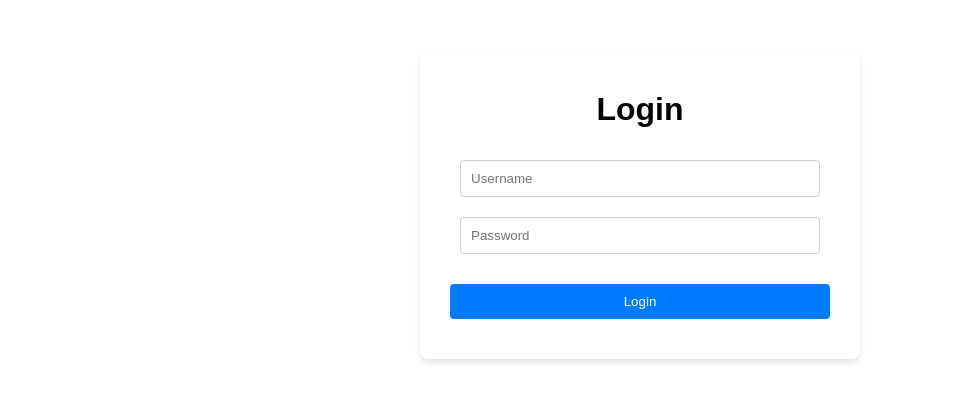
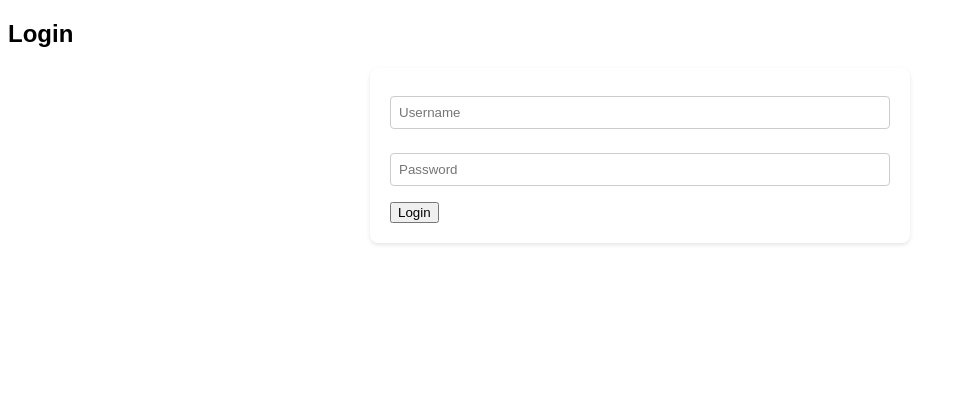
Before and after one commit to Jobi060704/Django-React-TestProj, a React (Vite) app in the folder frontend/: page /login in a window 1280 px wide. Shown: the top 402 px of the page, without its empty margins (0-963 px from the left). Built offline with nearby package versions, Linux system fonts and the light colour scheme.

Commit message:
proper api auth integration

```diff
--- a/frontend/src/App.jsx
+++ b/frontend/src/App.jsx
@@ -21,9 +21,11 @@ function App() {
       <BrowserRouter>
         <Routes>
           <Route path="/" element={<ProtectedRoute> <Home /> </ProtectedRoute>} />
+
           <Route path="/login" element={<Login />} />
           <Route path="/logout" element={<Logout />} />
           <Route path="/register" element={<RegisterAndLogout />} />
+
           <Route path="*" element={<NotFound />}></Route>
         </Routes>
       </BrowserRouter>
--- a/frontend/src/components/Form.jsx
+++ /dev/null
@@ -1,61 +0,0 @@
-import { useState } from "react";
-import api from "../api";
-import { useNavigate } from "react-router-dom";
-import { ACCESS_TOKEN, REFRESH_TOKEN } from "../constants";
-import "../styles/Form.css"
-import LoadingIndicator from "./LoadingIndicator";
-
-function Form({ route, method }) {
-    const [username, setUsername] = useState("");
-    const [password, setPassword] = useState("");
-    const [loading, setLoading] = useState(false);
-    const navigate = useNavigate();
-
-    const name = method === "login" ? "Login" : "Register";
-
-    const handleSubmit = async (e) => {
-        setLoading(true);
-        e.preventDefault();
-
-        try {
-            const res = await api.post(route, { username, password })
-            if (method === "login") {
-                localStorage.setItem(ACCESS_TOKEN, res.data.access);
-                localStorage.setItem(REFRESH_TOKEN, res.data.refresh);
-                navigate("/")
-            } else {
-                navigate("/login")
-            }
-        } catch (error) {
-            alert(error)
-        } finally {
-            setLoading(false)
-        }
-    };
-
-    return (
-        <form onSubmit={handleSubmit} className="form-container">
-            <h1>{name}</h1>
-            <input
-                className="form-input"
-                type="text"
-                value={username}
-                onChange={(e) => setUsername(e.target.value)}
-                placeholder="Username"
-            />
-            <input
-                className="form-input"
-                type="password"
-                value={password}
-                onChange={(e) => setPassword(e.target.value)}
-                placeholder="Password"
-            />
-            {loading && <LoadingIndicator />}
-            <button className="form-button" type="submit">
-                {name}
-            </button>
-        </form>
-    );
-}
-
-export default Form
--- a/frontend/src/pages/Login.jsx
+++ b/frontend/src/pages/Login.jsx
@@ -1,7 +1,46 @@
-import Form from "../components/Form.jsx";
+import React, { useState } from "react";
+import api from "../api.js";
+import { useNavigate } from "react-router-dom";
 
-function Login() {
-    return <Form route="/api/token/" method="login" />
-}
+const Login = () => {
+    const [username, setUsername] = useState("");
+    const [password, setPassword] = useState("");
+    const [error, setError] = useState("");
+    const navigate = useNavigate();
+
+    const handleLogin = (e) => {
+        e.preventDefault();
+        api
+            .post(`auth/token/`, { username, password })
+            .then((res) => {
+                localStorage.setItem("access", res.data.access);
+                localStorage.setItem("refresh", res.data.refresh);
+                navigate("/");
+            })
+            .catch(() => setError("Invalid username or password"));
+    };
+
+    return (
+        <div>
+            <h2>Login</h2>
+            {error && <p style={{ color: "red" }}>{error}</p>}
+            <form onSubmit={handleLogin}>
+                <input
+                    type="text"
+                    placeholder="Username"
+                    value={username}
+                    onChange={(e) => setUsername(e.target.value)}
+                />
+                <input
+                    type="password"
+                    placeholder="Password"
+                    value={password}
+                    onChange={(e) => setPassword(e.target.value)}
+                />
+                <button type="submit">Login</button>
+            </form>
+        </div>
+    );
+};
 
 export default Login;
--- a/frontend/src/pages/NotFound.jsx
+++ b/frontend/src/pages/NotFound.jsx
@@ -1,8 +1,25 @@
 function NotFound() {
-    return <div>
-        <h1>404 Not Found</h1>
-        <p> The page you're trying to access doesnt exist...</p>
-    </div>
+    return (
+        <div style={{
+            textAlign: 'center',
+            padding: '50px',
+            fontFamily: 'Arial, sans-serif',
+            color: '#555'
+        }}>
+            <h1 style={{ fontSize: '5rem', marginBottom: '10px' }}>404</h1>
+            <h2>Oops! Page Not Found</h2>
+            <p>The page you're looking for doesn't exist.</p>
+            <a href="/" style={{
+                display: 'inline-block',
+                marginTop: '20px',
+                padding: '10px 20px',
+                backgroundColor: '#007bff',
+                color: 'white',
+                borderRadius: '5px',
+                textDecoration: 'none'
+            }}>Go Home</a>
+        </div>
+    );
 }
 
 export default NotFound;
--- a/frontend/src/pages/Register.jsx
+++ b/frontend/src/pages/Register.jsx
@@ -1,7 +1,59 @@
-import Form from '../components/Form'
+import React, { useState } from "react";
+import api  from "../api";
+import { useNavigate } from "react-router-dom";
 
-function Register() {
-    return <Form route="/api/user/register/" method="register" />
-}
+
+const Register = () => {
+    const [username, setUsername] = useState("");
+    const [email, setEmail] = useState("");
+    const [password, setPassword] = useState("");
+    const [success, setSuccess] = useState("");
+    const [error, setError] = useState("");
+    const navigate = useNavigate();
+
+    const handleRegister = (e) => {
+        e.preventDefault();
+        api
+            .post(`auth/user/register/`, { username, email, password })
+            .then(() => {
+                setSuccess("Registration successful! You can now login.");
+                setError("");
+                navigate("/login");
+            })
+            .catch(() => {
+                setError("Failed to register. Try again.");
+                setSuccess("");
+            });
+    };
+
+    return (
+        <div>
+            <h2>Register</h2>
+            {error && <p style={{ color: "red" }}>{error}</p>}
+            {success && <p style={{ color: "green" }}>{success}</p>}
+            <form onSubmit={handleRegister}>
+                <input
+                    type="text"
+                    placeholder="Username"
+                    value={username}
+                    onChange={(e) => setUsername(e.target.value)}
+                />
+                <input
+                    type="email"
+                    placeholder="Email"
+                    value={email}
+                    onChange={(e) => setEmail(e.target.value)}
+                />
+                <input
+                    type="password"
+                    placeholder="Password"
+                    value={password}
+                    onChange={(e) => setPassword(e.target.value)}
+                />
+                <button type="submit">Register</button>
+            </form>
+        </div>
+    );
+};
 
 export default Register;
```
